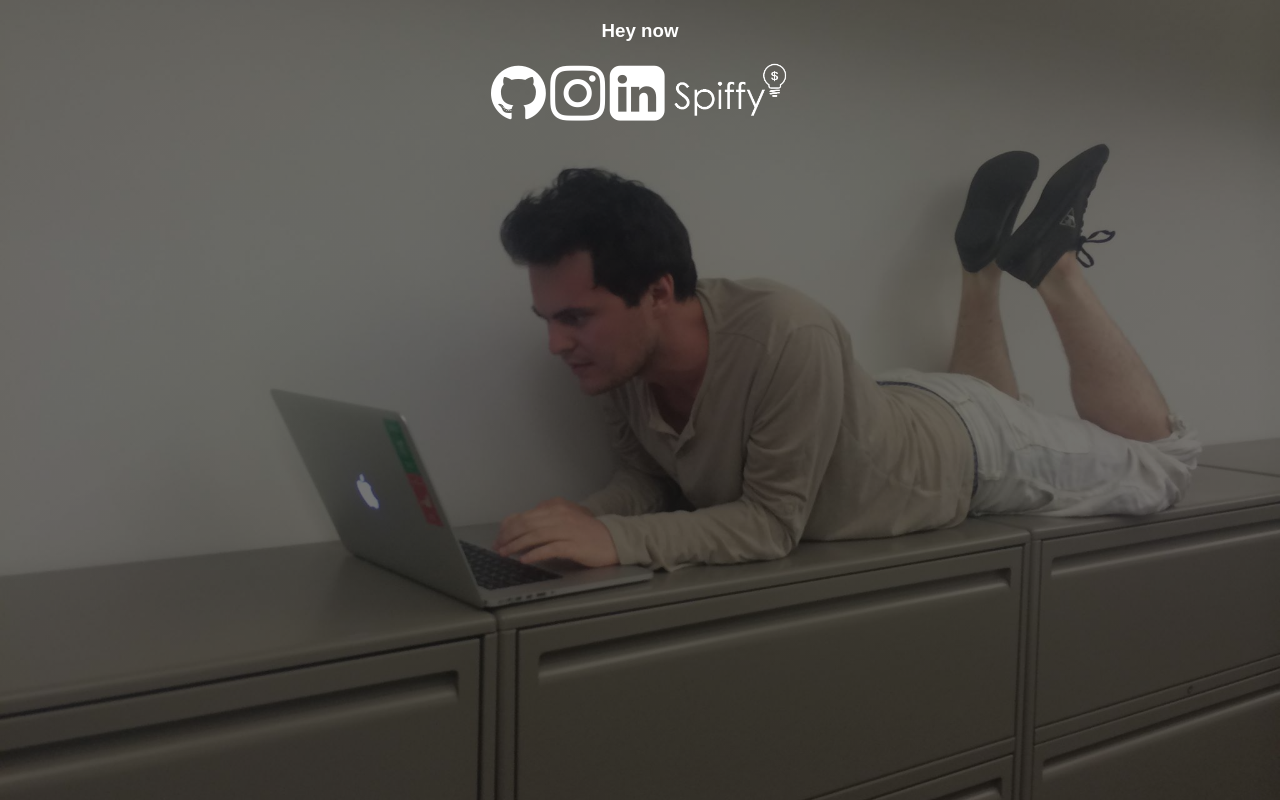
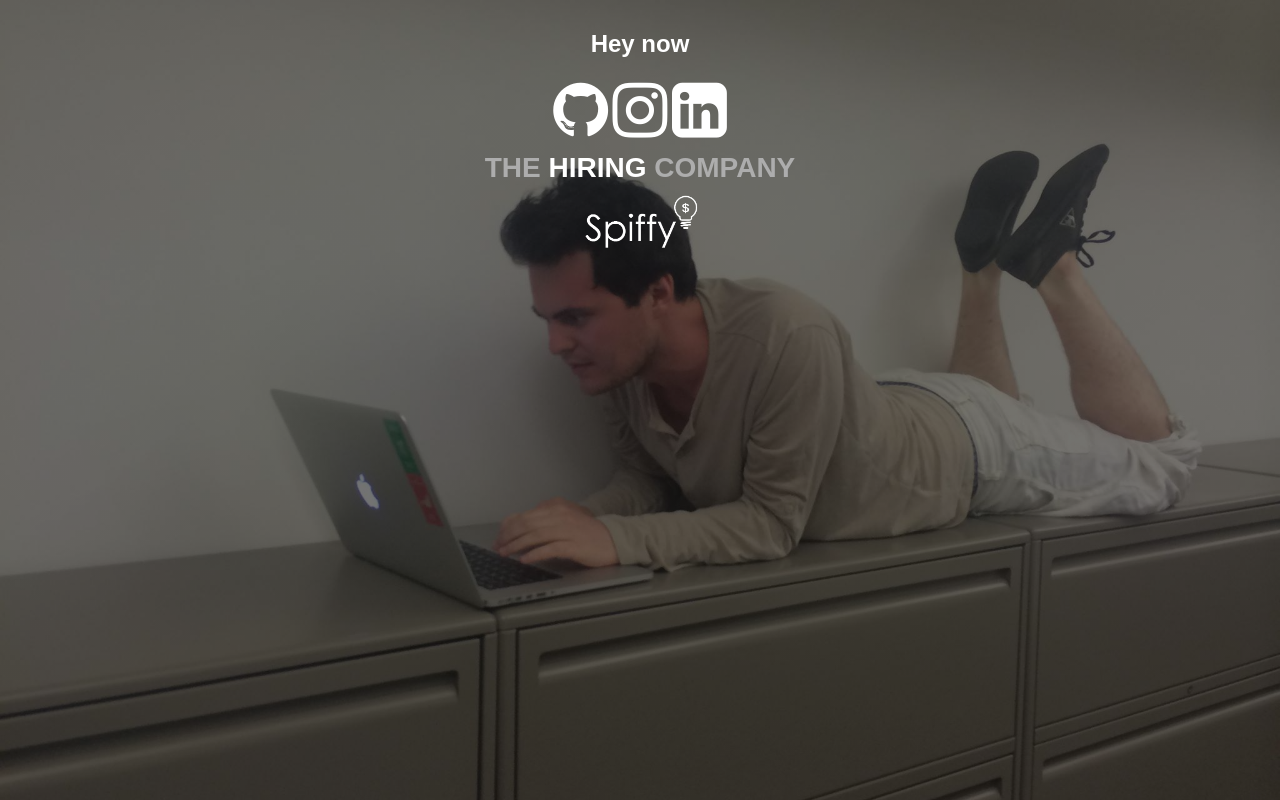
Before and after one commit to imcconley/imcconley.github.io, a plain HTML site: page index.html in a window 1280 px wide. Drawn offline with Linux system fonts and the light colour scheme.

Commit message:
the hiring co

```diff
--- a/css/styles.css
+++ b/css/styles.css
@@ -43,3 +43,30 @@ a:active {
     margin-bottom:-5px;
     width: 120px;
 }
+
+@font-face {
+    font-family: "Nobel Bold";
+     src: url(/css/nobel.woff);
+}
+#thc {
+    text-decoration: none;
+    font-weight: 900;
+    font-size: 28px;
+    margin: 10px 0;
+    color: #adadad;
+}
+.hiring {
+    color: #ffffff;
+}
+#thc:hover, #thc:active, .hiring:hover, .hiring:active {
+    color: #FF5733 !important;
+}
+#thc:hover>.hiring,#thc:active>.hiring {
+    color: #FF5733 !important;
+}
+.spacer {
+    margin-bottom : 10px;
+}
+h2 {
+    padding-top: 30px;
+}
--- a/index.html
+++ b/index.html
@@ -1,20 +1,26 @@
 <html>
   <head>
-      <link rel="stylesheet" href="css/styles.css">
-          <link href='http://fonts.googleapis.com/css?family=Open+Sans:300,400,600,700,800' rel='stylesheet' type='text/css'>
-          <link rel="stylesheet" href="https://maxcdn.bootstrapcdn.com/font-awesome/4.5.0/css/font-awesome.min.css">
+    <link rel="stylesheet" href="css/styles.css">
+    <link href='http://fonts.googleapis.com/css?family=Open+Sans:300,400,600,700,800' rel='stylesheet' type='text/css'>
+    <link rel="stylesheet" href="https://maxcdn.bootstrapcdn.com/font-awesome/4.5.0/css/font-awesome.min.css">
   </head>
   <body>
     <header>
-        <h3>Hey now</h3>
+    <h2>Hey now</h3>
+    <div class="spacer">
         <a href='https://github.com/imcconley/'><i class="fa fa-github fa-4x"></i></a>
         <a href='https://www.instagram.com/chrconley/'><i class="fa fa-instagram fa-4x"></i></a>
-        <a href='https://linkedin.com/in/chrconley'><i class="fa fa-linkedin-square fa-4x"></i></a><!--
-        <a href='https://www.discogs.com/user/chrcon' alt='DISCOGS'><i class="fa fa-music fa-4x"></i></a>
-        <a href='http://steamcommunity.com/id/thenotsosilente'><i class="fa fa-steam-square fa-4x"></i></a>
-        -->
+        <a href='https://linkedin.com/in/chrconley'><i class="fa fa-linkedin-square fa-4x"></i></a>
+    </div>
+    <div class="spacer">
+
+        <a href="https://thehiring.co" title="The Hiring Company" id="thc">THE <span class="hiring">HIRING</span> COMPANY</a>
+    </div>
+    <div class="spacer">
         <a href="https://www.withspiffy.com"><img class="logo" src="img/spiffylogo.png"></a>
+    </div>
         <span style="display:none;"><a href="http://rajabhatia.com" title="Raja Bhatia">Raja Bhatia</a>
+        <span style="display:none;"><a href="https://thehiring.co" title="The Hiring Company">The Hiring Company</a>
     </header>
   </body>
 </html>
```
Also changed, not shown: css/nobel.woff (added).
